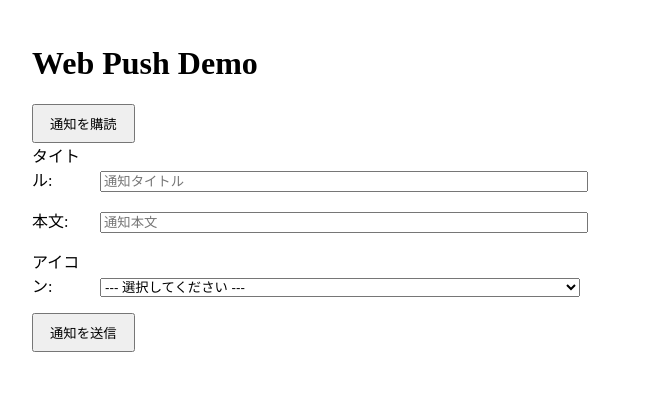
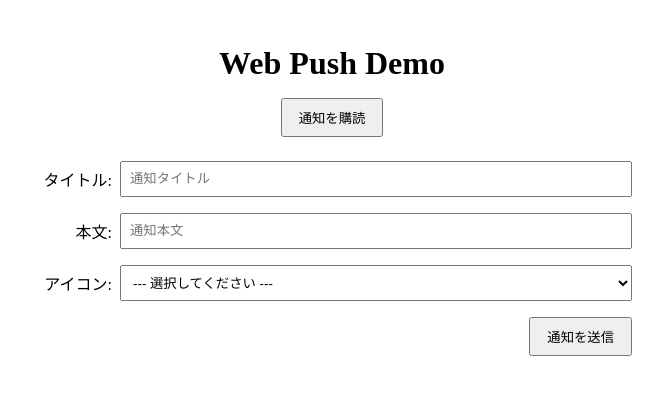
Before and after one commit to d-koyama271/web-push, a Nuxt app: page / in a window 1280 px wide. Shown: the top 394 px of the page, without its empty margins (308-971 px from the left). Built offline with nearby package versions, Linux system fonts and the light colour scheme.

Commit message:
レイアウト調整

```diff
--- a/pages/index.vue
+++ b/pages/index.vue
@@ -1,18 +1,22 @@
 <template>
   <div class="container">
     <h1>Web Push Demo</h1>
-    <button @click="subscribe">通知を購読</button>
-    <div>
+
+    <div class="subscribe-group">
+      <button @click="subscribe">通知を購読</button>
+    </div>
+
+    <div class="form-group">
       <label for="title">タイトル:</label>
       <input id="title" v-model="title" type="text" placeholder="通知タイトル" />
     </div>
 
-    <div>
+    <div class="form-group">
       <label for="body">本文:</label>
       <input id="body" v-model="body" type="text" placeholder="通知本文" />
     </div>
 
-    <div>
+    <div class="form-group">
       <label for="icon">アイコン:</label>
       <select id="icon" v-model="icon">
         <option disabled value="">--- 選択してください ---</option>
@@ -22,7 +26,12 @@
       </select>
     </div>
 
-    <button @click="sendNotification">通知を送信</button>
+    <div class="form-group button-row">
+      <label>&nbsp;</label>
+      <div class="right-align">
+        <button @click="sendNotification">通知を送信</button>
+      </div>
+    </div>
   </div>
 </template>
 
@@ -108,15 +117,43 @@ function urlBase64ToUint8Array(base64String) {
   margin: 0 auto;
   padding: 1rem;
 }
-label {
-  display: inline-block;
-  width: 60px;
-  margin-right: 8px;
-}
-input, select {
-  width: 80%;
+
+h1 {
+  text-align: center;
   margin-bottom: 1rem;
 }
+
+.subscribe-group {
+  text-align: center;
+  margin-bottom: 1.5rem;
+}
+
+.form-group {
+  display: flex;
+  align-items: center;
+  margin-bottom: 1rem;
+}
+
+.form-group label {
+  width: 80px;
+  margin-right: 8px;
+  text-align: right;
+}
+
+.form-group input,
+.form-group select {
+  flex: 1;
+  height: 36px;
+  line-height: 36px;
+  padding: 0 8px;
+  box-sizing: border-box;
+}
+
+.button-row .right-align {
+  flex: 1;
+  text-align: right;
+}
+
 button {
   display: inline-block;
   padding: 8px 16px;
```
